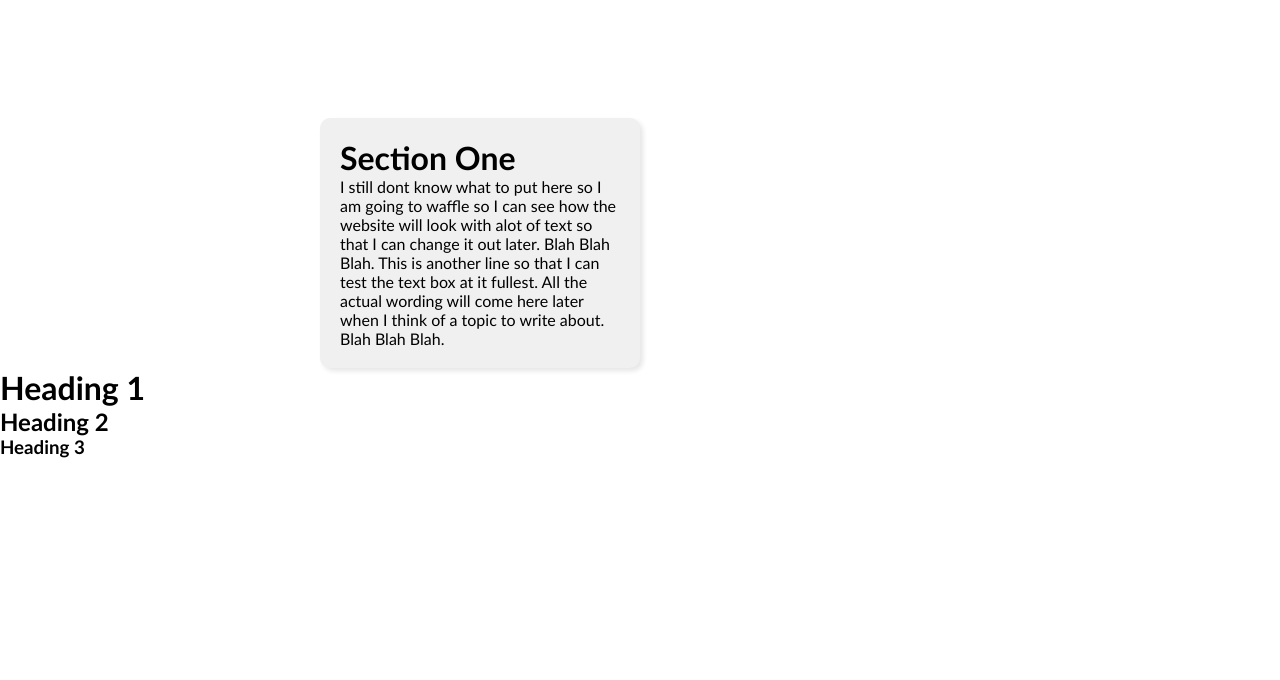
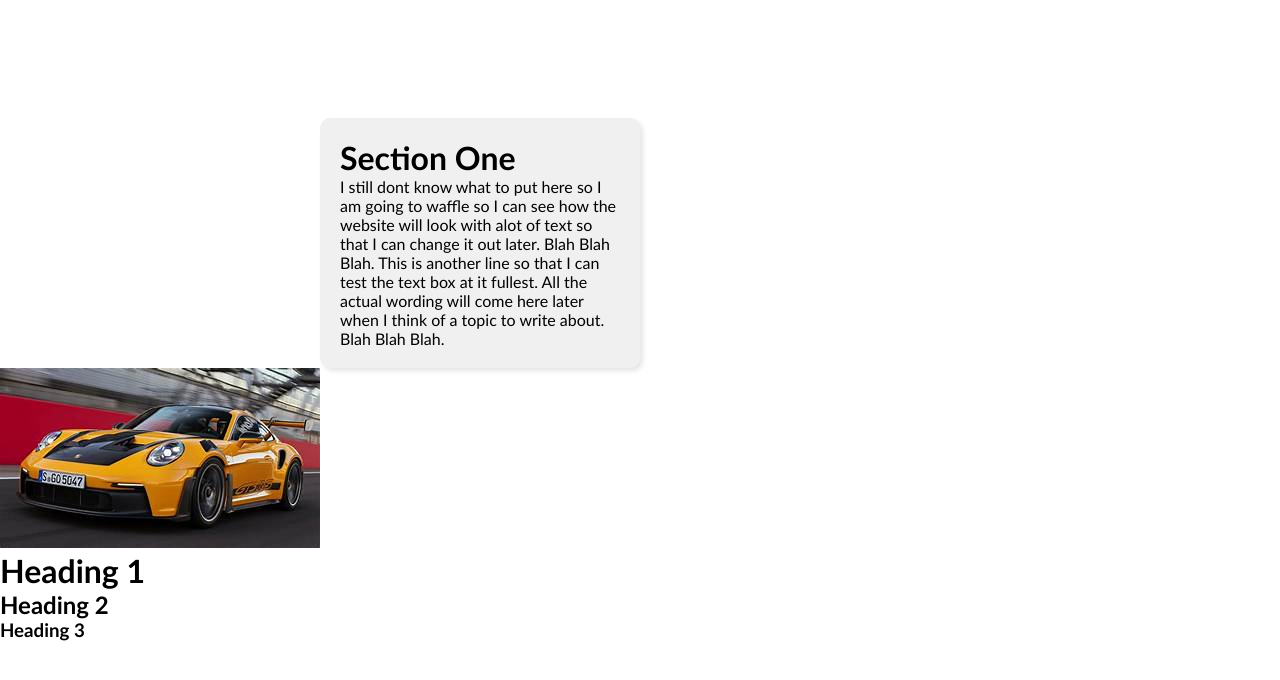
Before and after one commit to ChrisLegge/chrislegge.github.io, a plain HTML site: page index.htm in a window 1280 px wide. Shown: the part 60-740 px from the top of the page. Drawn offline with Linux system fonts and the light colour scheme.

Commit message:
Add sample img

```diff
--- a/index.htm
+++ b/index.htm
@@ -31,6 +31,9 @@
         Blah Blah Blah.
       </p>
     </div>
+    <div id="sectionOneImg">
+      <img src="Imgs/gt3rs.jpg">
+    </div>
     <h1>Heading 1</h1>
     <h2>Heading 2</h2>
     <h3>Heading 3</h3>
```
Also changed, not shown: Imgs/gt3rs.jpg (added).
